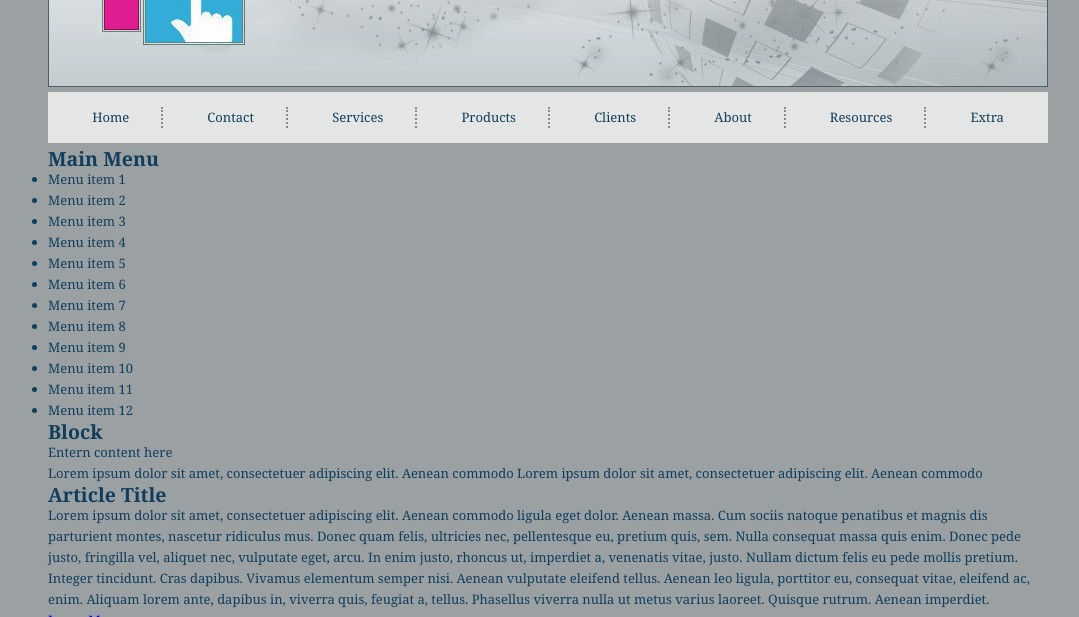
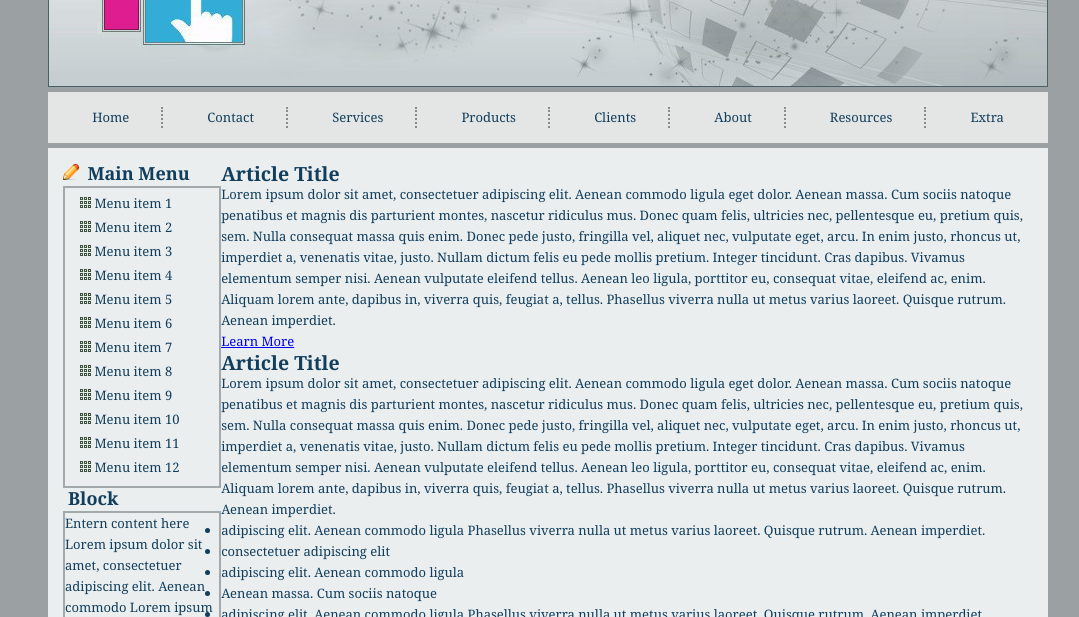
Before and after one commit to esimabol/template1, a plain HTML site: page index.html in a window 1280 px wide. Shown: the part 183-800 px from the top of the page, without its empty margins (92-1171 px from the left). Drawn offline with Linux system fonts and the light colour scheme.

Commit message:
Comenzando el contenido principal

```diff
--- a/css/style.css
+++ b/css/style.css
@@ -78,3 +78,35 @@ nav ul li{
 	padding: 0 32px;
 	border-right: 2px dotted #868b8f;
 }
+
+/* contenido principal*/
+main {
+	display: flex;
+	flex-flow: row nowrap;
+	background-color: #ebeeee;
+	padding: 15px;
+}
+
+aside h2 {
+	display: inline-block;
+	padding-left: 5px;
+	font-size: 18px;
+}
+.aside-menu{
+	border: 2px solid #a1a9ab;
+}
+
+.aside-menu ul {
+	padding: 5px;
+}
+
+.aside-menu ul li {
+	list-style-type: none;
+	padding-left: 10px;
+	padding-bottom: 3px;
+
+}
+
+.aside-additional-content{
+	border: 2px solid #a1a9ab;
+}
--- a/index.html
+++ b/index.html
@@ -28,27 +28,67 @@
 		<main>
 			<aside>
 				<section>
-					<h2>Main Menu</h2>
 					<div>
+						<img src="img/pencil.png">
+						<h2>Main Menu</h2>
+					</div>
+
+					<div class="aside-menu">
 						<ul>
-							<li>Menu item 1</li>
-							<li>Menu item 2</li>
-							<li>Menu item 3</li>
-							<li>Menu item 4</li>
-							<li>Menu item 5</li>
-							<li>Menu item 6</li>
-							<li>Menu item 7</li>
-							<li>Menu item 8</li>
-							<li>Menu item 9</li>
-							<li>Menu item 10</li>
-							<li>Menu item 11</li>
-							<li>Menu item 12</li>
+							<li>
+								<img src="img/li.png">
+								Menu item 1
+							</li>
+							<li>
+								<img src="img/li.png">
+								Menu item 2
+							</li>
+							<li>
+								<img src="img/li.png">
+								Menu item 3
+							</li>
+							<li>
+								<img src="img/li.png">
+								Menu item 4
+							</li>
+							<li>
+								<img src="img/li.png">
+								Menu item 5
+							</li>
+							<li>
+								<img src="img/li.png">
+								Menu item 6
+							</li>
+							<li>
+								<img src="img/li.png">
+								Menu item 7
+							</li>
+							<li>
+								<img src="img/li.png">
+								Menu item 8
+							</li>
+							<li>
+								<img src="img/li.png">
+								Menu item 9
+							</li>
+							<li>
+								<img src="img/li.png">
+								Menu item 10
+							</li>
+							<li>
+								<img src="img/li.png">
+								Menu item 11
+							</li>
+							<li>
+								<img src="img/li.png">
+								Menu item 12
+							</li>
 						</ul>
 					</div>
 				</section>
 				<section>
 					<h2>Block</h2>
-					<div>
+					<div class="aside-additional-content">
 						<p>Entern content here</p>
 						<p>Lorem ipsum dolor sit amet, consectetuer adipiscing elit. Aenean commodo Lorem ipsum dolor sit amet, consectetuer adipiscing elit. Aenean commodo</p>
 					</div>
```
